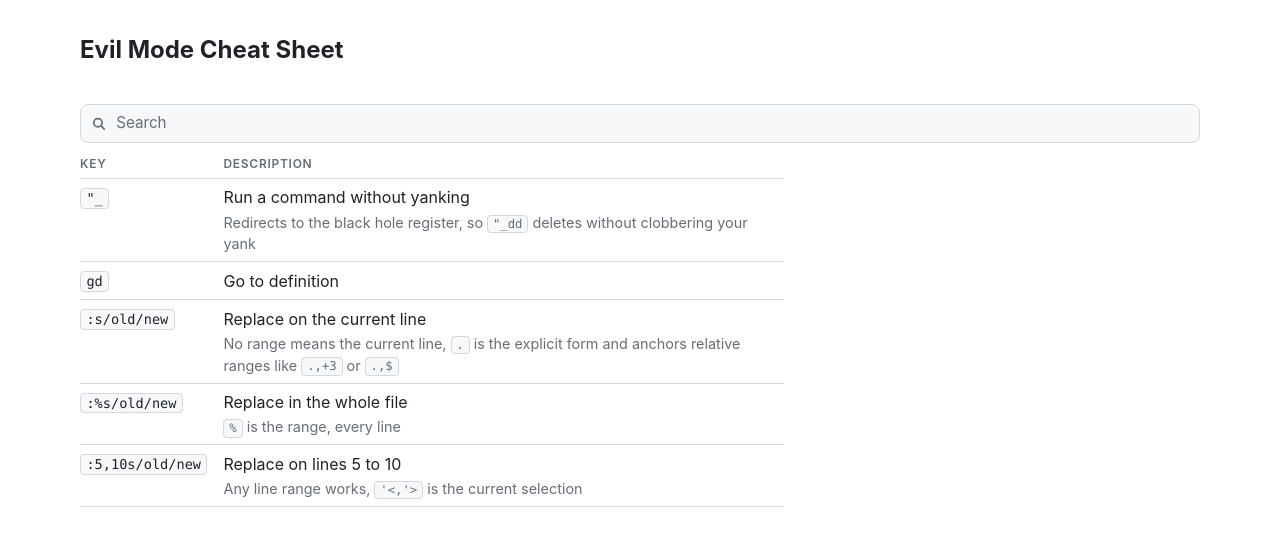
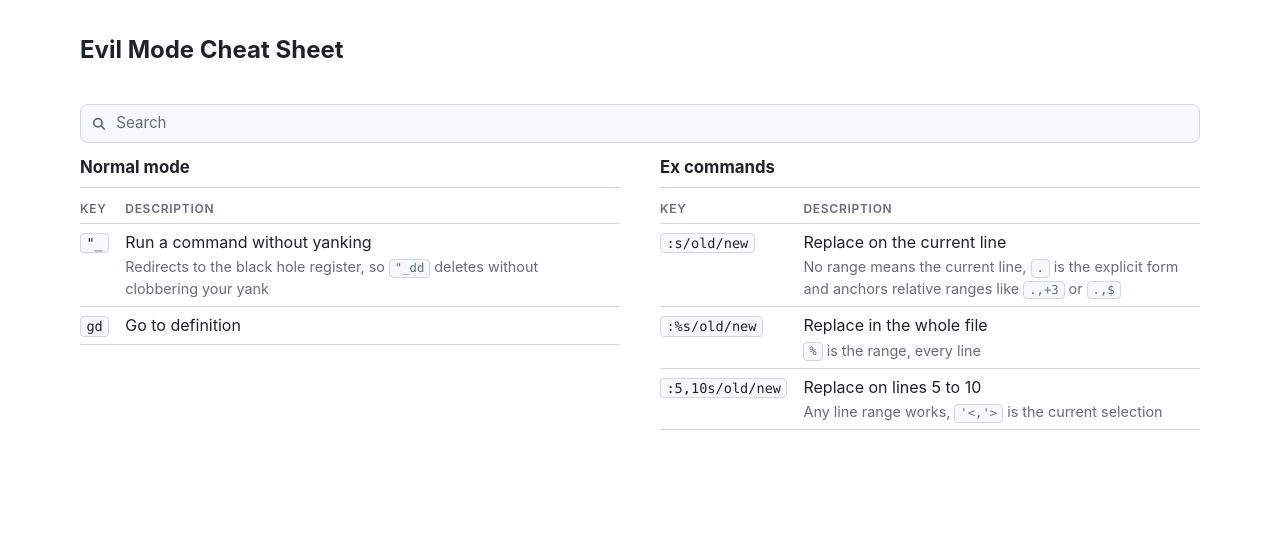
Before and after one commit to bearylabs/evil-mode-cheat-sheet, a Jekyll site: the page built from index.md, in a window 1280 px wide. Shown: the top 546 px of the page. Built offline with Jekyll 4.4.1, drawn with Linux system fonts in a browser that asks for light colours.

Commit message:
feat: group keybindings into normal mode and ex command sections

```diff
--- a/assets/style.css
+++ b/assets/style.css
@@ -122,20 +122,22 @@
 }
 
 h2 {
-  font-size: 0.75rem;
-  font-weight: 600;
-  text-transform: uppercase;
-  letter-spacing: 0.06em;
-  color: var(--muted);
-  margin: 0 0 calc(var(--space) * 0.5);
-  break-after: avoid;
+  font-size: 1.05rem;
+  font-weight: 700;
+  color: var(--fg);
+  margin: 0 0 calc(var(--space) * 0.75);
+  padding-bottom: 0.4rem;
+  border-bottom: 1px solid var(--border);
+}
+
+.section {
+  break-inside: avoid;
 }
 
 table {
   width: 100%;
   border-collapse: collapse;
   margin: 0 0 calc(var(--space) * 1.5);
-  break-inside: avoid;
 }
 
 th {
@@ -180,12 +182,12 @@
 }
 
 /* Columns appear on their own once a second section exists. */
-.sheet:not(:has(table:nth-of-type(2))) {
+.sheet:not(:has(.section:nth-of-type(2))) {
   max-width: 44rem;
 }
 
 @media (min-width: 60rem) {
-  .sheet:not(.filtering):has(table:nth-of-type(2)) {
+  .sheet:not(.filtering):has(.section:nth-of-type(2)) {
     columns: 2;
     column-gap: calc(var(--space) * 2.5);
   }
--- a/index.md
+++ b/index.md
@@ -1,11 +1,24 @@
 ---
 layout: default
 ---
+
+<div class="section" markdown="1">
+## Normal mode
 
 | Key | Description |
 | --- | --- |
 | `"_` | Run a command without yanking<br>*Redirects to the black hole register, so `"_dd` deletes without clobbering your yank* |
 | `gd` | Go to definition |
+
+</div>
+
+<div class="section" markdown="1">
+## Ex commands
+
+| Key | Description |
+| --- | --- |
 | `:s/old/new` | Replace on the current line<br>*No range means the current line, `.` is the explicit form and anchors relative ranges like `.,+3` or `.,$`* |
 | `:%s/old/new` | Replace in the whole file<br>*`%` is the range, every line* |
 | `:5,10s/old/new` | Replace on lines 5 to 10<br>*Any line range works, `'<,'>` is the current selection* |
+
+</div>
```
